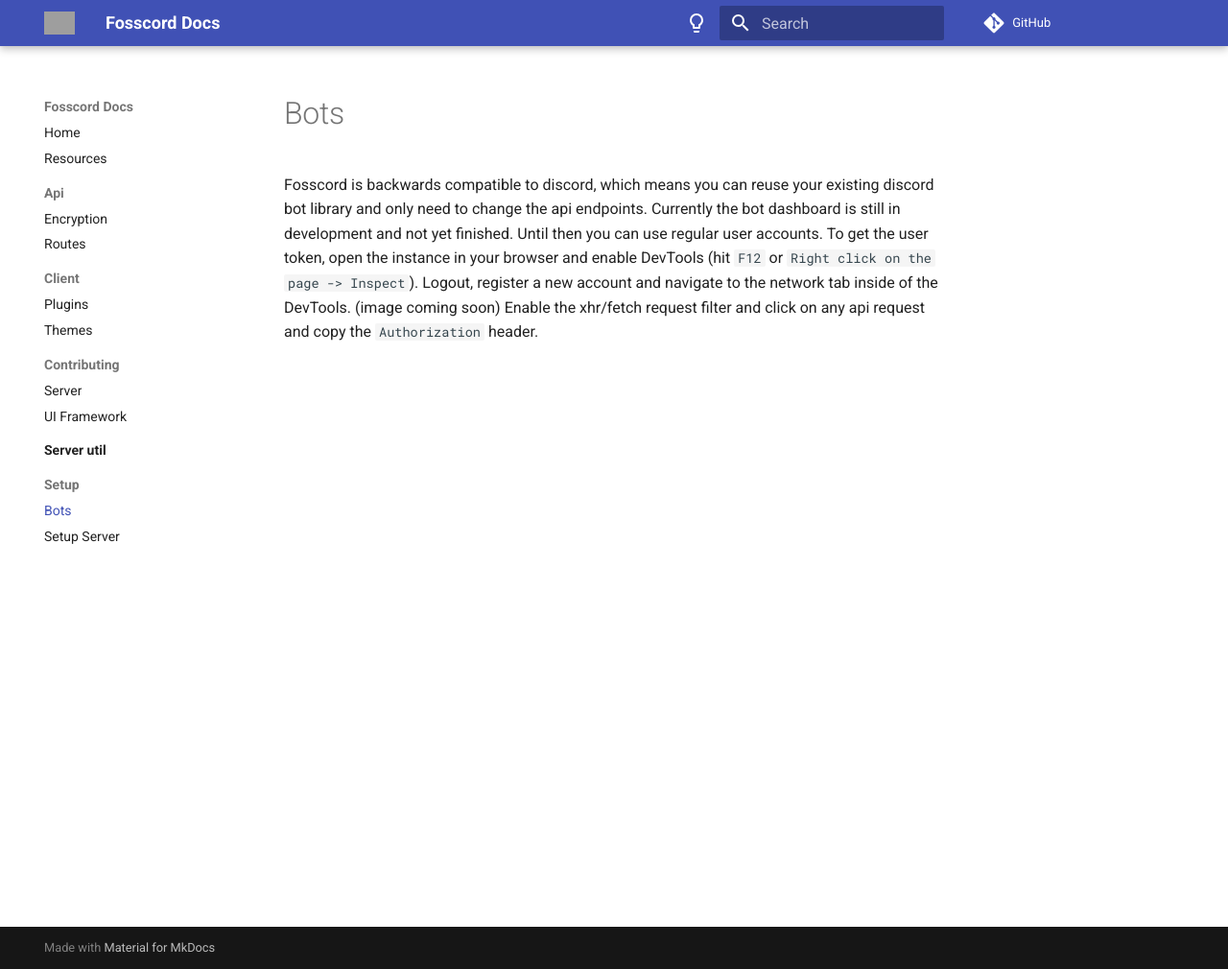
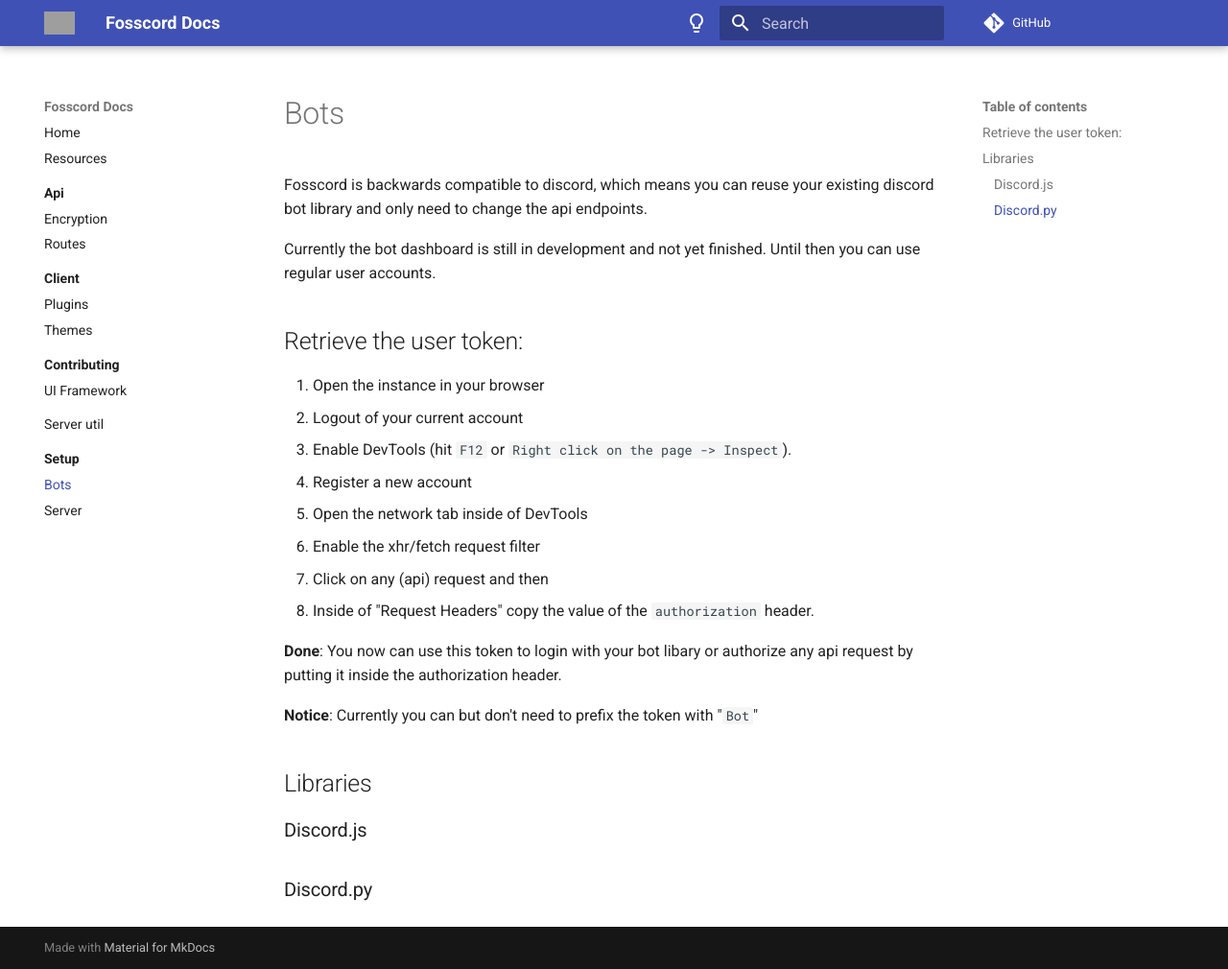
Before and after one commit to spacebarchat/docs, an MkDocs documentation site: the page built from docs/setup/bots.md, in a window 1280 px wide and 1010 px high. Shown: the whole window at 96% size. Built offline with MkDocs 1.6.1 and Material for MkDocs 9.7.7, drawn with Linux system fonts in a browser that asks for light colours; comment, search, counter and statistics services are not loaded; grey boxes are pictures that could not be loaded.

Commit message:
:art: restructure

````diff
--- a/docs/contributing/server.md
+++ b/docs/contributing/server.md
@@ -2,7 +2,7 @@
 
 ## Requirements
 
-Follow the server [setup guide](/setup) to setup the development environment
+Accept the [code of conduct](/contributing/) and follow the server [setup guide](/setup) to setup the development environment.
 
 ## Gateway
 
--- a/docs/setup/bots.md
+++ b/docs/setup/bots.md
@@ -1,6 +1,26 @@
 # Bots
+
 Fosscord is backwards compatible to discord, which means you can reuse your existing discord bot library and only need to change the api endpoints.
+
 Currently the bot dashboard is still in development and not yet finished. Until then you can use regular user accounts.
-To get the user token, open the instance in your browser and enable DevTools (hit ``F12`` or ``Right click on the page -> Inspect``).
-Logout, register a new account and navigate to the network tab inside of the DevTools. (image coming soon)
-Enable the xhr/fetch request filter and click on any api request and copy the ``Authorization`` header.
+
+## Retrieve the user token:
+
+1. Open the instance in your browser
+2. Logout of your current account
+3. Enable DevTools (hit `F12` or `Right click on the page -> Inspect`).
+4. Register a new account
+5. Open the network tab inside of DevTools
+6. Enable the xhr/fetch request filter
+7. Click on any (api) request and then
+8. Inside of "Request Headers" copy the value of the `authorization` header.
+
+**Done**: You now can use this token to login with your bot libary or authorize any api request by putting it inside the authorization header.
+
+**Notice**: Currently you can but don't need to prefix the token with "`Bot `"
+
+## Libraries
+
+### Discord.js
+
+### Discord.py
--- a/docs/setup/server.md
+++ b/docs/setup/server.md
@@ -1,4 +1,4 @@
-# Setup Server
+# Server
 
 ## [Download](https://github.com/fosscord/fosscord-server/releases)
 
@@ -31,6 +31,7 @@
 You can now access it on [http://localhost:3001](http://localhost:3001)
 
 To update it run (notice will discard all changed files):
+
 ```
 git reset --hard HEAD
 git pull
--- a/mkdocs.yml
+++ b/mkdocs.yml
@@ -3,6 +3,7 @@
 edit_uri: https://github.com/fosscord/fosscord-docs/edit/master/docs/
 site_description: Documentation of Fosscord a free open source selfhostable chat, voice and video discord-compatible platform
 plugins:
+  - section-index
   - search
   - render_swagger
 theme:
````
Also changed, not shown: docs/api/index.md (added, +5 -0 lines), docs/client/index.md (added, +5 -0 lines), docs/index.md (+0 -5 lines), docs/resources.md (+3 -3 lines), docs/setup/index.md (added, +5 -0 lines).
